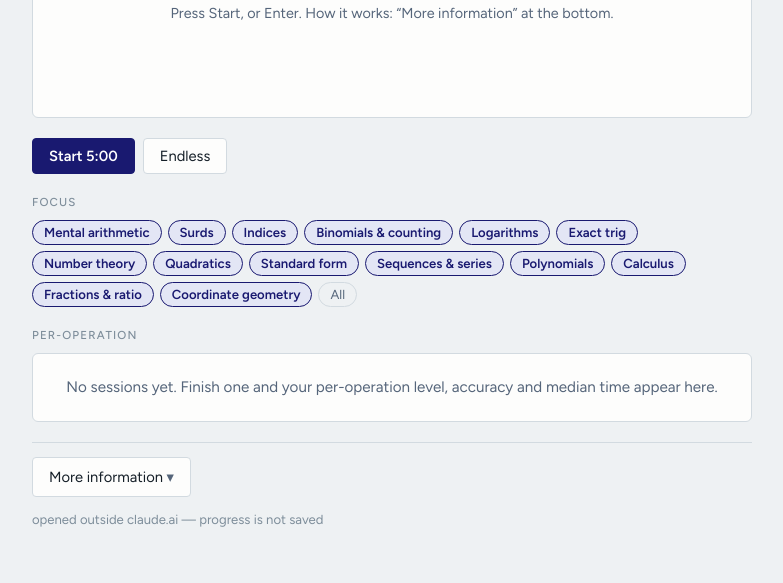
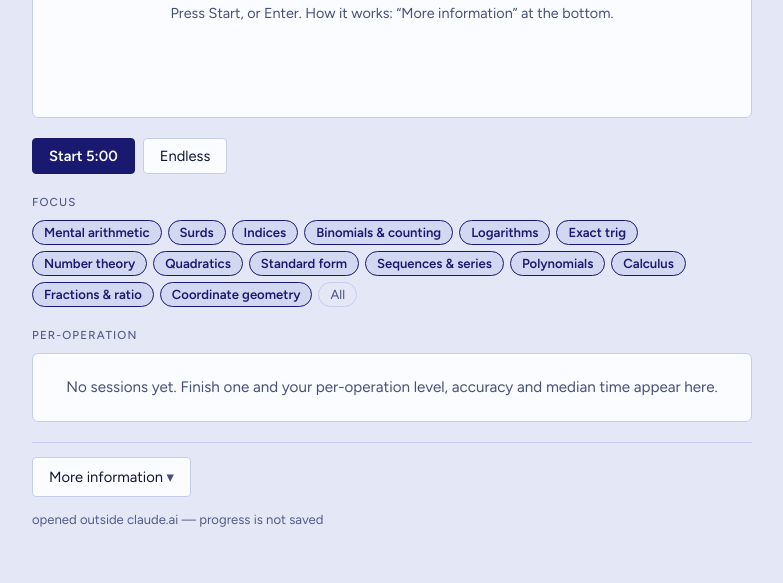
Before and after one commit to VanKolts/quick-maths, a plain HTML site: page drill.html in a window 1280 px wide. Shown: the part 331-914 px from the top of the page, without its empty margins (248-1031 px from the left). Drawn offline with Linux system fonts and the light colour scheme.

Commit message:
Light midnight-blue page; worked start cleared at session end
- Background, surfaces, lines and greys re-tinted from midnight blue (light) and a deep midnight blue
  (dark); every text colour checked at >= 4.5:1 on bg, surface, sunk and accent-soft
- Fix: a worked start on screen when a session ended stayed on the finished screen

Co-Authored-By: Claude Opus 5.5 <noreply@anthropic.com>

```diff
--- a/drill.html
+++ b/drill.html
@@ -9,24 +9,25 @@
    STIX Two Math has an OpenType MATH table, which is what lets brackets stretch round a binomial or a
    fraction; its one flaw in Chrome, a gap after every root, is trimmed in fixRadicals(). */
 :root{
-  --bg:#EEF1F3; --surface:#FDFDFC; --sunk:#E3E8EB;
-  --ink:#141E27; --muted:#55657A; --faint:#7D8D9A; --line:#D2DAE0;
-  --accent:#191970; --accent-soft:#E3E6F5; --on-accent:#FFFFFF;   /* midnight blue */
+  /* a light midnight-blue page; every text colour is at least 4.5:1 on bg, surface, sunk and accent-soft */
+  --bg:#E3E7F6; --surface:#FBFCFF; --sunk:#D9DEF1;
+  --ink:#121633; --muted:#46507A; --faint:#525D86; --line:#C6CDE8;
+  --accent:#191970; --accent-soft:#D2D8F2; --on-accent:#FFFFFF;   /* midnight blue */
   --ok:#1C7049; --bad:#A8271E; --bad-soft:#F6E1DE;
   --font-text:"Figtree",system-ui,sans-serif;
   --font-math:"Noto Sans Math","STIX Two Math","Cambria Math",math;
 }
 @media (prefers-color-scheme:dark){:root:not([data-theme="light"]){
-  --bg:#0E151B; --surface:#17202A; --sunk:#111A22;
-  --ink:#E4ECF2; --muted:#9AACBA; --faint:#7A8C9A; --line:#25313D;
-  --accent:#A3AEF5; --accent-soft:#1D2244; --on-accent:#0E151B;   /* midnight blue is unreadable on a dark page: a light blue instead */
-  --ok:#4FA97A; --bad:#DE6A60; --bad-soft:#341C1B; color-scheme:dark;
+  --bg:#10143A; --surface:#181D47; --sunk:#0D1131;   /* a midnight-blue page; accent is a light blue so it reads on it */
+  --ink:#E6E9FA; --muted:#A8B0D6; --faint:#8E97C4; --line:#2C3268;
+  --accent:#A3AEF5; --accent-soft:#262C63; --on-accent:#10143A;
+  --ok:#4FA97A; --bad:#E57A70; --bad-soft:#3A1F3A; color-scheme:dark;
 }}
 :root[data-theme="dark"]{
-  --bg:#0E151B; --surface:#17202A; --sunk:#111A22;
-  --ink:#E4ECF2; --muted:#9AACBA; --faint:#7A8C9A; --line:#25313D;
-  --accent:#A3AEF5; --accent-soft:#1D2244; --on-accent:#0E151B;   /* midnight blue is unreadable on a dark page: a light blue instead */
-  --ok:#4FA97A; --bad:#DE6A60; --bad-soft:#341C1B; color-scheme:dark;
+  --bg:#10143A; --surface:#181D47; --sunk:#0D1131;   /* a midnight-blue page; accent is a light blue so it reads on it */
+  --ink:#E6E9FA; --muted:#A8B0D6; --faint:#8E97C4; --line:#2C3268;
+  --accent:#A3AEF5; --accent-soft:#262C63; --on-accent:#10143A;
+  --ok:#4FA97A; --bad:#E57A70; --bad-soft:#3A1F3A; color-scheme:dark;
 }
 *{box-sizing:border-box}
 [hidden]{display:none!important}   /* else display:flex rules beat the hidden attribute */
@@ -1421,7 +1422,7 @@ function finish(){
   clearInterval(run.t);
   const done=run; run=null; cur=null;
   document.body.classList.remove("running");
-  $("cardctl").hidden=true;$("ansrow").hidden=true;$("keys").hidden=true;$("tip").hidden=true;
+  $("cardctl").hidden=true;$("ansrow").hidden=true;$("keys").hidden=true;$("tip").hidden=true;$("worked").hidden=true;
   $("ans").disabled=true;$("ans").value="";$("clock").textContent="5:00";$("cat").textContent="done";setSecond(false);
   $("q").classList.remove("long");$("q").textContent=`${done.right} / ${done.n}`;
   let h=done.n?`${Math.round(100*done.right/done.n)}% right first time`:"No questions answered";
```
